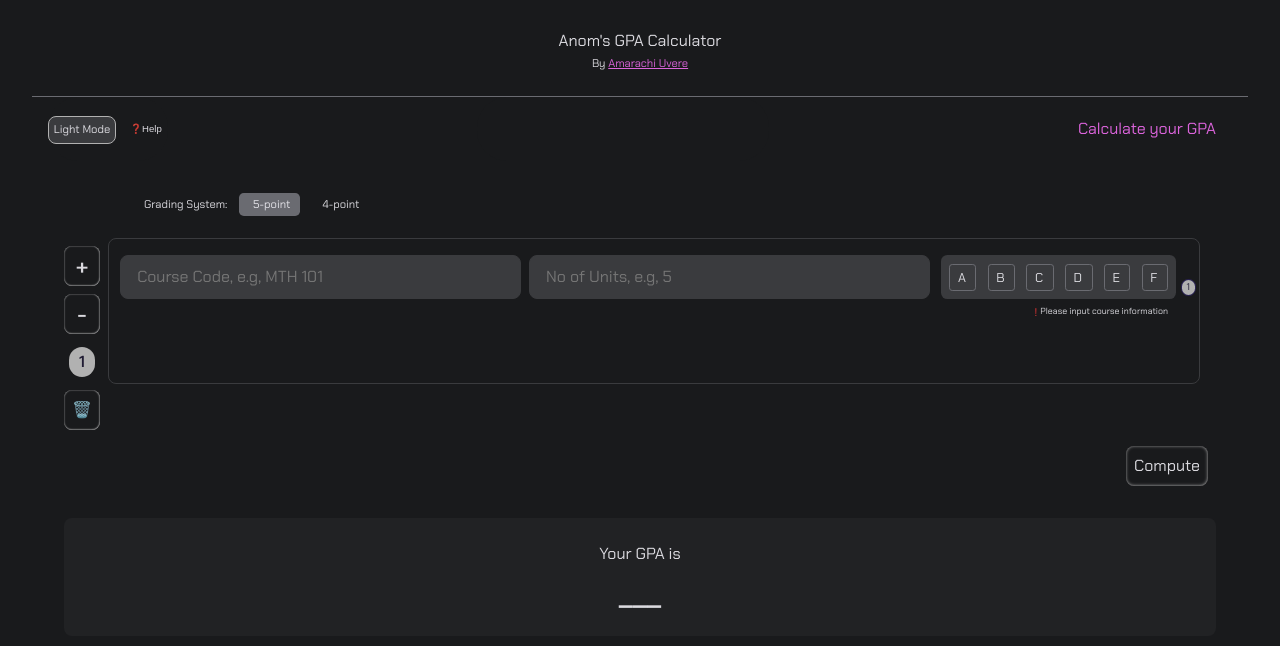
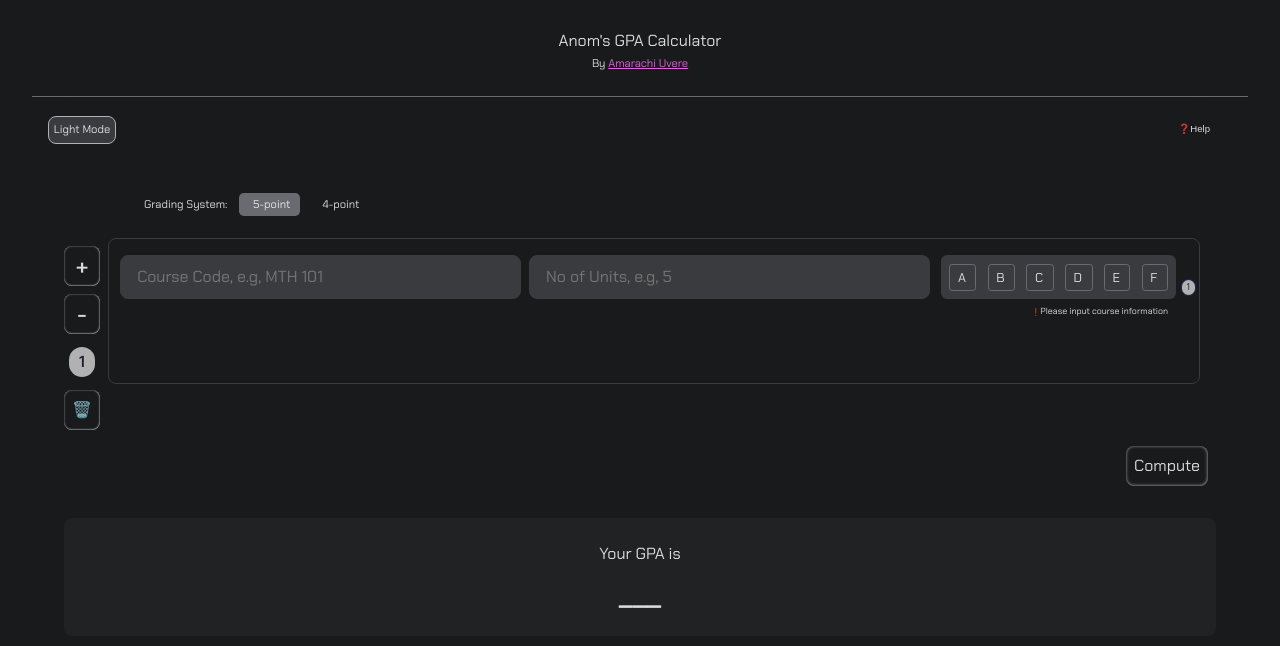
Before and after one commit to Ano-ly/AnomsCGPACalculator, a React (Vite) app: page / in a window 1280 px wide. Shown: the top 646 px of the page. Built offline with nearby package versions, Linux system fonts and the light colour scheme.

Commit message:
Make slight UI changes

```diff
--- a/src/App.css
+++ b/src/App.css
@@ -283,16 +283,12 @@
   min-width: 25%;
   border-radius: 30px;
   align-items: center;
-}
-.cont__main__dec__col--col2 {
-  background-color: var(--div4-color);
-}
-.cont__main__dec__col--col1--1 {
   background-color: var(--div4-color);
   display: flex;
   flex-direction: row;
-  min-width: fit-content;
+  min-width: 100%;
   gap: 0.5rem;
+  justify-content: space-between;
   align-items: center;
 }
 .cont__main__dec__col__info {
@@ -302,7 +298,7 @@
   font-size: 1.0rem;
   margin-left: 0.3rem
 }
-.cont__main__dec__col--col1__mod {
+.cont__main__dec__col__mod {
   background-color: var(--div5-color);
   margin-top: 0.1rem;
   border: 0.1rem solid var(--div1-color);
@@ -318,30 +314,11 @@
   user-select: none;
   transition: background-color .2s, transform .15s;
 }
-.cont__main__dec__col--col1__mod:hover {
+.cont__main__dec__col__mod:hover {
   background-color: var(--div6-color);
   transform: scale(1.05);
 }
 
-
-.cont__main__dec__col--col1--one {
-  text-align: right;
-  color: var(--font4-color);
-  display: flex;
-  flex-direction: column;
-  align-items: flex-end;
-  justify-content: center;
-  min-width: fit-content;
-}
-.cont__main__dec__col--col1--two {
-  color: var(--font1-color);
-  text-align: left;
-  display: flex;
-  flex-direction: column;
-  justify-content: center;
-  min-width: fit-content;
-  align-items: flex-end;
-}
 .cont__lgo {
   box-sizing: border-box;
   display: flex;
--- a/src/App.jsx
+++ b/src/App.jsx
@@ -97,12 +97,6 @@ function App() {
               ❓Help
             </button>
           </div>
-          <div className="cont__main__dec__col cont__main__dec__col--col2">
-
-          </div>
-          <div className="cont__main__dec__col cont__main__dec__col--col1 cont__main__dec__col--col1--one">
-            Calculate your GPA
-          </div>
         </div>
         <CoursesForm />
       </div>
--- a/src/ModeButton.jsx
+++ b/src/ModeButton.jsx
@@ -34,7 +34,7 @@ function ModeButton() {
         setTheme(previousTheme => (previousTheme === 'Dark' ? 'Light' : 'Dark'));
     }
     return (
-        <div className="cont__main__dec__col--col1__mod" onClick={toggleTheme}>
+        <div className="cont__main__dec__col__mod" onClick={toggleTheme}>
             {oppTheme} Mode
         </div>
     );
```
